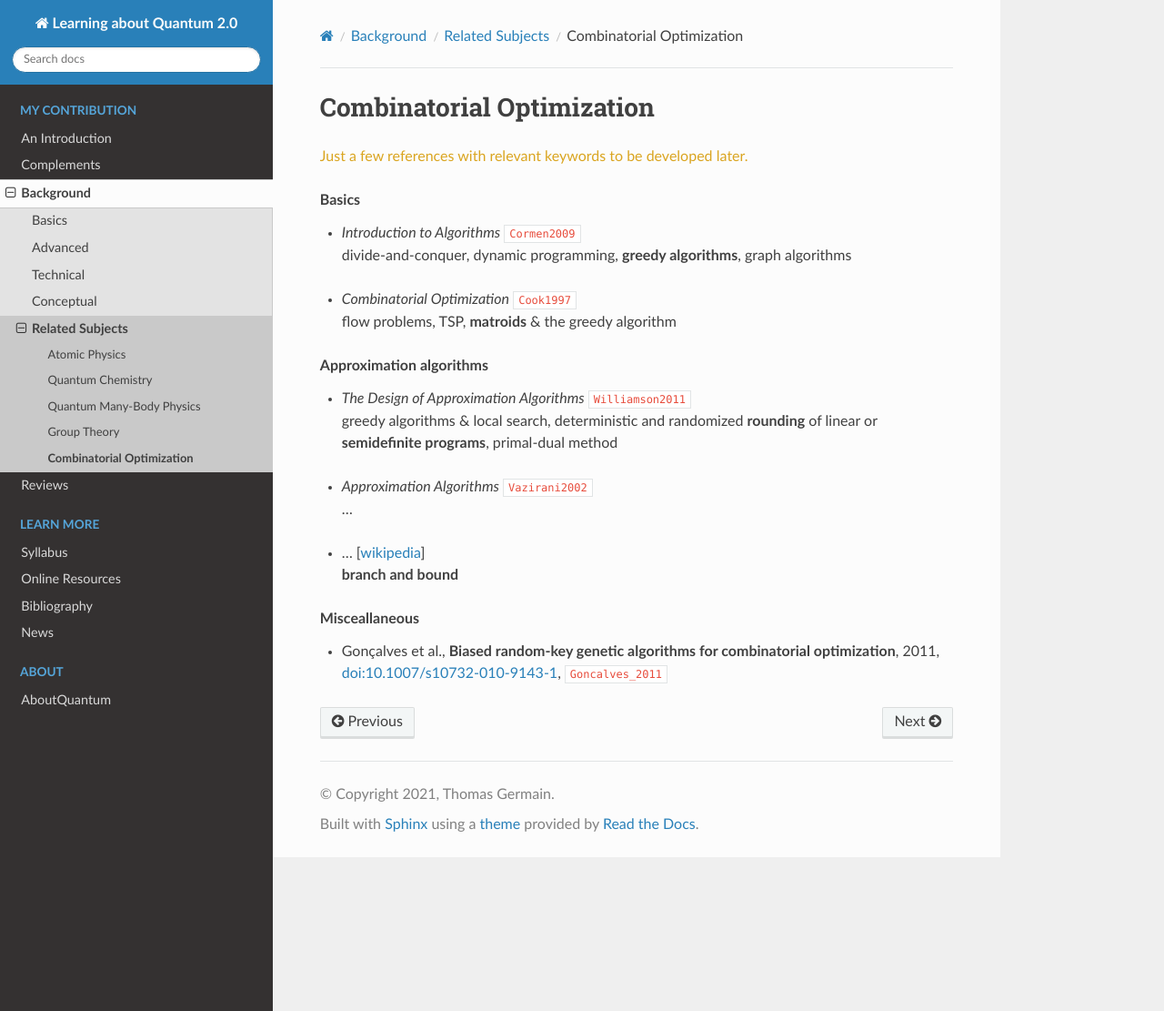
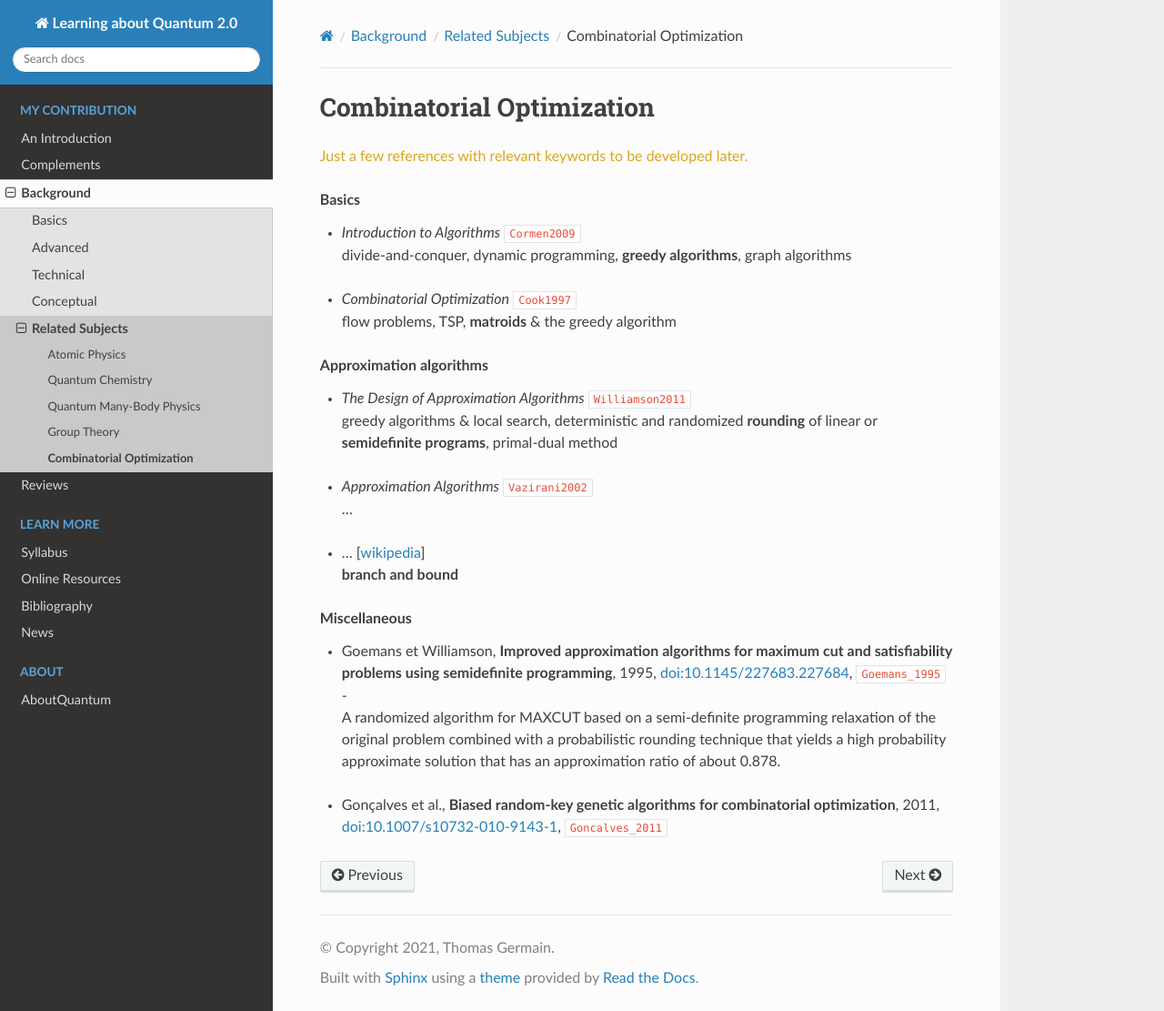
Before and after one commit to tomlqc/about-quantum, a Sphinx documentation site: the page built from source/stories/background/combi_opti.rst, in a window 1280 px wide and 1111 px high. Shown: the whole window at 91% size. Built offline with Sphinx 7.4.7 and the Read the Docs theme 2.0.0, drawn with Linux system fonts in a browser that asks for light colours; cross-references to code outside the pages are shown as plain code.

Commit message:
opti: updated QAOA.

```diff
--- a/source/biblio/articles.bib
+++ b/source/biblio/articles.bib
@@ -1268,6 +1268,19 @@ pages = {117-158},
   journal = {{Quantum}},
   publisher = {{Verein zur F{\"{o}}rderung des Open Access Publizierens in den Quantenwissenschaften}}
 }
+@article{Goemans_1995,
+  title = {Improved approximation algorithms for maximum cut and satisfiability problems using semidefinite programming},
+  author = {Michel X. Goemans and David P. Williamson},
+  year = {1995},
+  month = nov,
+  doi = {10.1145/227683.227684},
+  url = {https://math.mit.edu/~goemans/PAPERS/maxcut-jacm.pdf},
+  volume = {42},
+  number = {6},
+  pages = {1115--1145},
+  journal = {Journal of the {ACM}},
+  publisher = {Association for Computing Machinery ({ACM})},
+}
 @article{GoogleQuantumAI_2023,
   title = {Suppressing quantum errors by scaling a surface code logical qubit},
   author = {Google Quantum AI},
--- a/source/stories/background/combi_opti.rst
+++ b/source/stories/background/combi_opti.rst
@@ -25,7 +25,16 @@ Combinatorial Optimization
 - | ... [`wikipedia <https://en.wikipedia.org/wiki/Branch_and_bound>`_]
   | **branch and bound**
 
-.. rubric:: Misceallaneous
+.. rubric:: Miscellaneous
+
+- | Goemans et Williamson,
+    **Improved approximation algorithms for maximum cut and
+    satisfiability problems using semidefinite programming**, 1995,
+    `doi:10.1145/227683.227684 <https://doi.org/10.1145/227683.227684>`_,
+    :cite:`Goemans_1995` -
+  | A randomized algorithm for MAXCUT based on a semi-definite programming relaxation of the original problem
+    combined with a probabilistic rounding technique that yields a high probability approximate solution
+    that has an approximation ratio of about 0.878.
 
 - | Gonçalves et al.,
     **Biased random-key genetic algorithms for combinatorial optimization**, 2011,
```
Also changed, not shown: source/stories/complements/opti.rst (+27 -5 lines).
